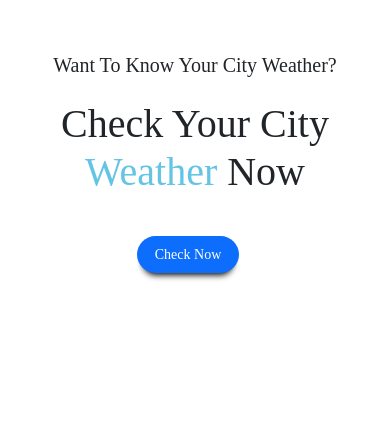
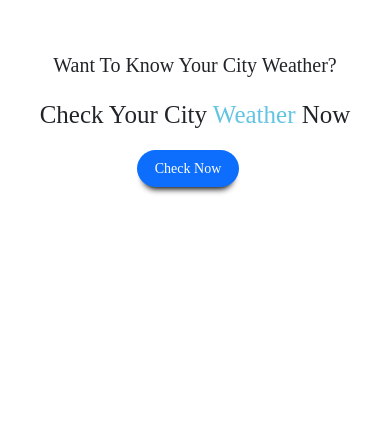
Before and after one commit to AkashRana18/WeatherApp, a Node server app: page / in a window 390 px wide. Shown: the part 73-509 px from the top of the page. Run offline with Node 20, Linux system fonts and the light colour scheme; some libraries are stand-ins or nearby versions; some web fonts are replaced.

Commit message:
css file updated

```diff
--- a/public/css/style.css
+++ b/public/css/style.css
@@ -324,4 +324,9 @@ sup {
         font-size: 3rem;
         font-weight: 900;
     }
+    .main_header_left h1 {
+        font-size: 2.5rem;
+        margin-bottom: 2rem;
+
+    }
 }
```
